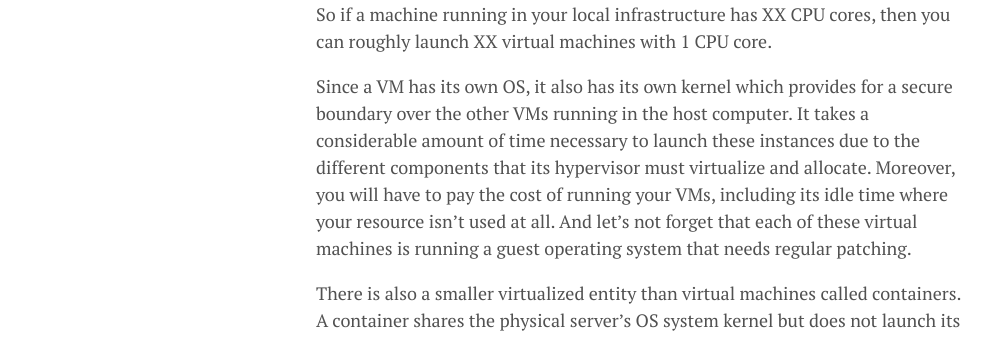
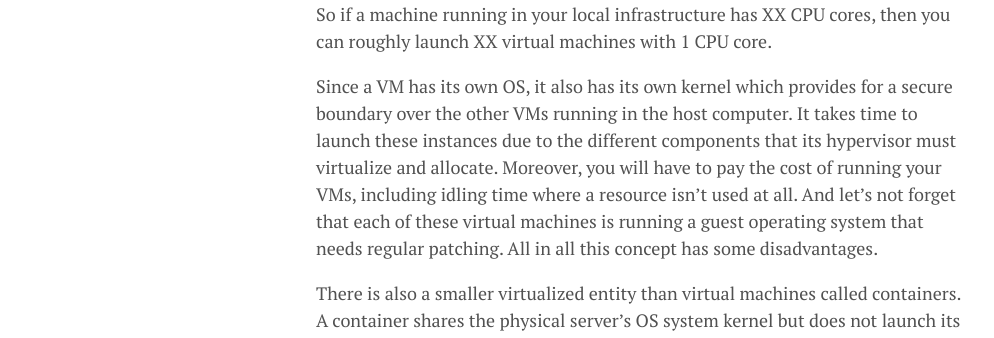
Before and after one commit to lgeurts/lgeurts.github.io, a Jekyll site: the page built from _posts/2022-03-29-what-is-serverless-computing.md, in a window 1280 px wide. Shown: the part 856-1194 px from the top of the page, without its empty margins (0-994 px from the left). Built offline with Jekyll 4.4.1, drawn with Linux system fonts in a browser that asks for light colours; nearby versions of some CDN libraries; comment, search, counter and statistics services are not loaded.

Commit message:
Update 2022-03-29-what-is-serverless-computing.md

```diff
--- a/_posts/2022-03-29-what-is-serverless-computing.md
+++ b/_posts/2022-03-29-what-is-serverless-computing.md
@@ -17,7 +17,7 @@
 
 Cloud Computing ushered a new era of on-demand virtual machines (VMs) that you can use to launch online solutions in a matter of minutes instead of days or weeks. Ae bare-metal server runs the host OS and the virtualization layer which produces tens or hundreds of virtual machines. This pool of virtual machines is sharing the CPU cores, RAM, network bandwidth, and local storage of the server. So if a machine running in your local infrastructure has XX CPU cores, then you can roughly launch XX virtual machines with 1 CPU core.
 
-Since a VM has its own OS, it also has its own kernel which provides for a secure boundary over the other VMs running in the host computer. It takes a considerable amount of time necessary to launch these instances due to the different components that its hypervisor must virtualize and allocate. Moreover, you will have to pay the cost of running your VMs, including its idle time where your resource isn’t used at all. And let's not forget that each of these virtual machines is running a guest operating system that needs regular patching.
+Since a VM has its own OS, it also has its own kernel which provides for a secure boundary over the other VMs running in the host computer. It takes time to launch these instances due to the different components that its hypervisor must virtualize and allocate. Moreover, you will have to pay the cost of running your VMs, including idling time where a resource isn’t used at all. And let's not forget that each of these virtual machines is running a guest operating system that needs regular patching. All in all this concept has some disadvantages.
 
 There is also a smaller virtualized entity than virtual machines called containers. A container shares the physical server’s OS system kernel but does not launch its own guest OS, unlike a VM. It virtualizes the libraries and dependencies of your applications, instead of the whole Operating System. Therefore, a container doesn’t have its own kernel unlike a VM, so it is not fully isolated to other containers running in the physical host. It’s important to note that a container is primarily used for running applications only, which can also be moved to another host or server if necessary. This is the reason why it is faster to launch a Docker container or a Kubernetes pod compared with an Amazon EC2 instance. Again, it is smaller than a virtual machine and doesn’t run its own guest operating system. A container also works continuously so you will be billed for the total time that this container is running.
 
```
